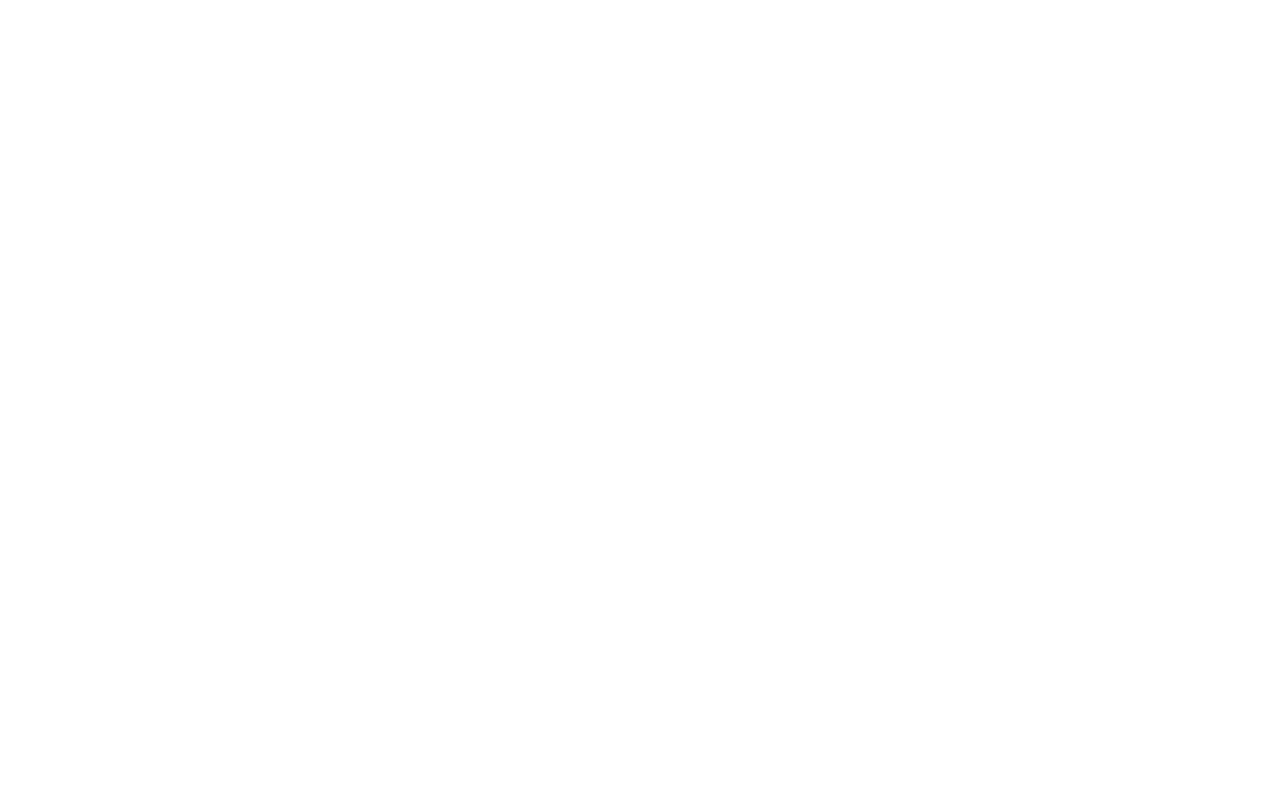
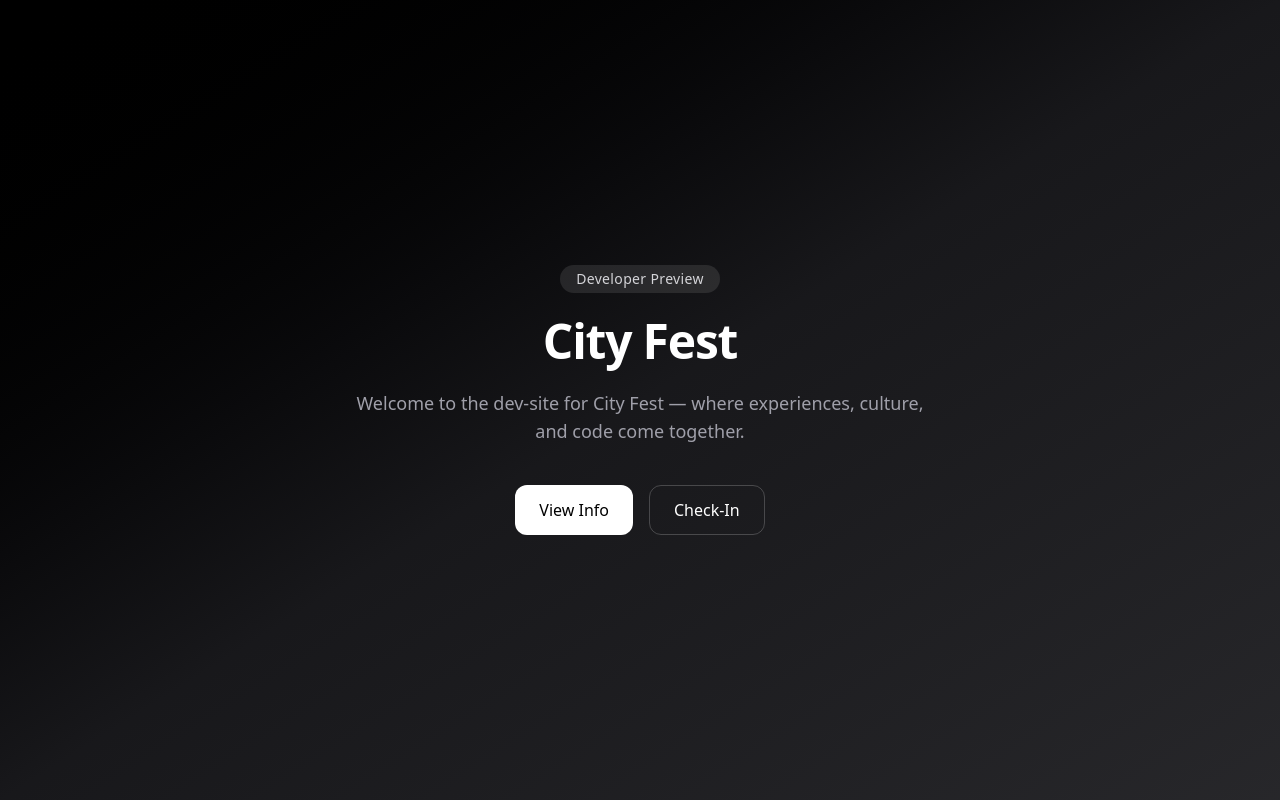
Before and after one commit to curfewUnZipper/city_fest_verification, a Next.js app: page / in a window 1280 px wide. Built offline with nearby package versions, Linux system fonts and the light colour scheme.

Commit message:
added GET /

```diff
--- a/src/app/page.js
+++ b/src/app/page.js
@@ -1,10 +1,45 @@
-import React from 'react'
+"use client";
 
-const page = () => {
+import React from "react";
+import { useRouter } from "next/navigation";
+
+const Page = () => {
+  const router = useRouter();
+
   return (
-    <>
-    </>
-  )
-}
+    <div className="min-h-screen flex items-center justify-center bg-gradient-to-br from-black via-zinc-900 to-zinc-800 text-white px-6">
+      <div className="max-w-xl text-center space-y-6">
+        <span className="inline-block rounded-full bg-white/10 px-4 py-1 text-sm tracking-wide text-zinc-300">
+          Developer Preview
+        </span>
 
-export default page
+        <h1 className="text-4xl sm:text-5xl font-bold tracking-tight">
+          City Fest
+        </h1>
+
+        <p className="text-zinc-400 text-lg">
+          Welcome to the dev-site for City Fest — where experiences, culture,
+          and code come together.
+        </p>
+
+        <div className="flex justify-center gap-4 pt-4">
+          <button
+            onClick={() => router.push("/pay_RrclKtAqriMMPJ")}
+            className="rounded-xl bg-white text-black px-6 py-3 font-medium hover:bg-zinc-200 transition"
+          >
+            View Info
+          </button>
+
+          <button
+            onClick={() => router.push("/verify")}
+            className="rounded-xl border border-white/20 px-6 py-3 text-white hover:bg-white/10 transition"
+          >
+            Check-In
+          </button>
+        </div>
+      </div>
+    </div>
+  );
+};
+
+export default Page;
```
Also changed, not shown: 1 other file (tests, documents, lock files or other folders).
